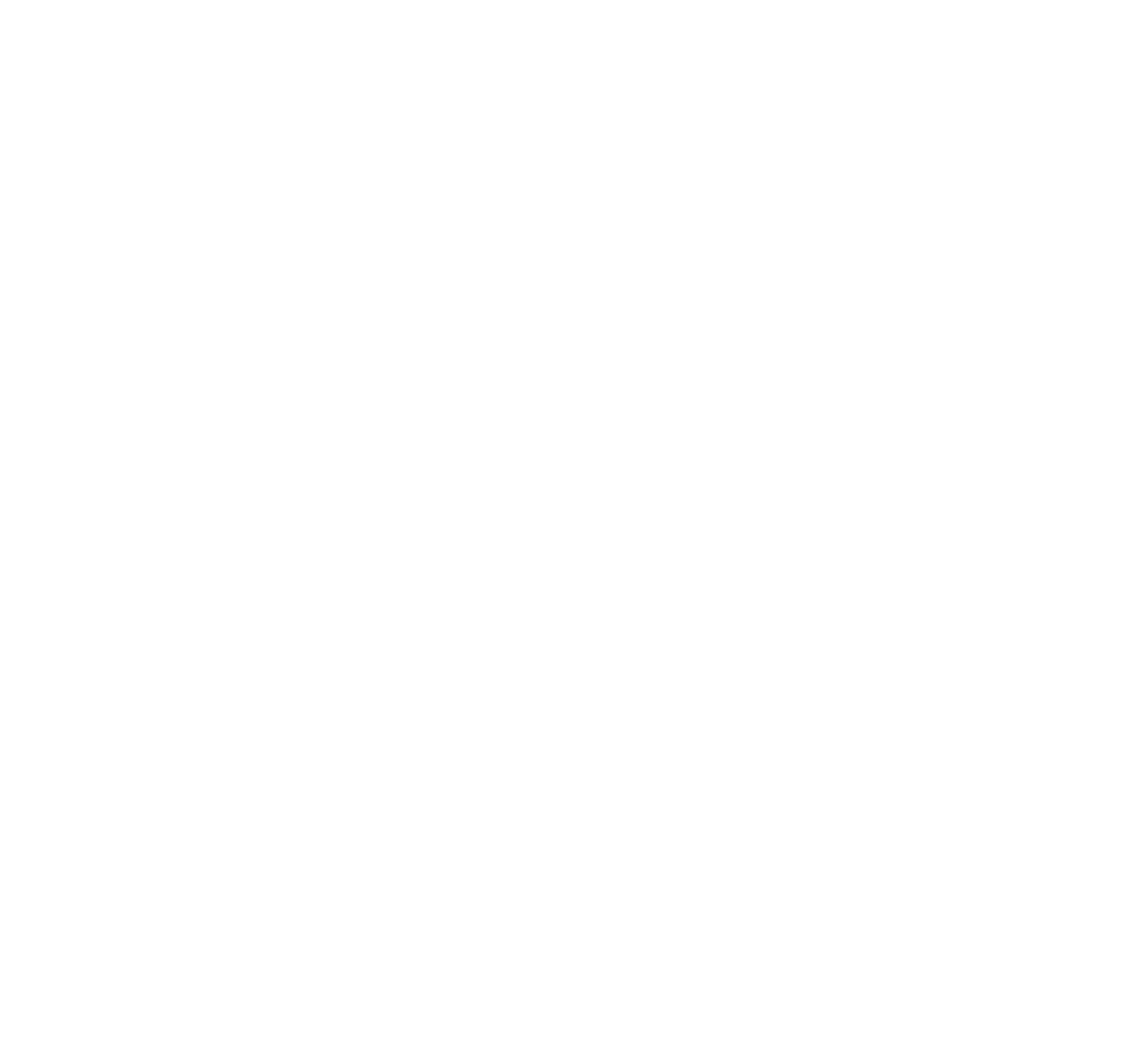
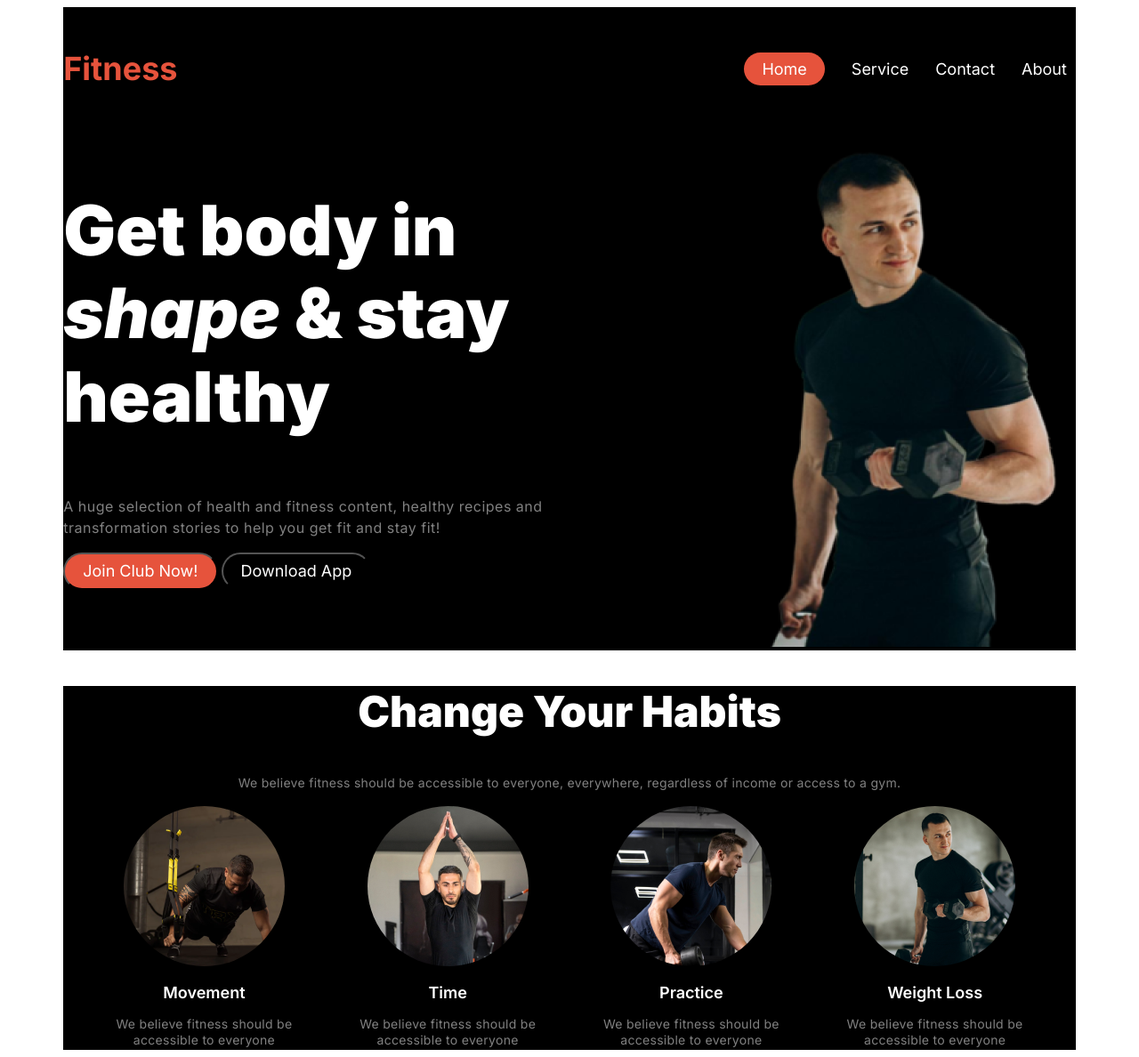
Before and after one commit to anzum35/PH_Assignment_02, a plain HTML site: page index.html in a window 1280 px wide. Shown: the whole page at 89% size. Before the commit the page ends 800 px from the top, so only its background shows below. Drawn offline with Linux system fonts and the light colour scheme; a web font is replaced by a local one.

Commit message:
Attempt 1

```diff
--- a/index.html
+++ b/index.html
@@ -7,6 +7,77 @@
     <link rel="stylesheet" href="style.css">
 </head>
 <body>
+    <nav class="navbar container">
+        <div class="nav-head">
+            <h4>Fitness</h4>
+        </div>
+
+        <div class="nav-options">
+            <p><span class="primary">Home</span></p>
+            <p >Service</p>
+            <p>Contact</p>
+            <p>About</p>
+        </div>
+    </nav>
+
+
+
+    <section class="banner container">
+
+        <div class="banner-info">
+            <h1 class="banner-head">Get body in <span class="primary-txt">shape</span> & stay healthy</h1>
+            <p class="banner-para">A huge selection of health and fitness content, healthy recipes and transformation stories to help you get fit and stay fit!</p>
+
+            <button class="primary">Join Club Now!</button>
+            <button class="second-primary">Download App</button>
+
+        </div>
+
+        <div class="banner-image">
+            <img src="./images/Images 2.png" alt="">
+        </div>
+
+    </section>
+
+    <section class="habits container">
+        <div class="habits-details">
+            <h1 class="habit-head">Change Your Habits</h1>
+            <p class="habit-para">We believe fitness should be accessible to everyone, everywhere, regardless of income or access to a gym.</p>
+        </div>
+        <div class="card-box">
+            <div class="box-1">
+                <div class="image-center">
+                    <img src="./images/image 3.png" alt="" class="box-image">
+                </div>
+                <h2 class="box-head">Movement</h2>
+                <p class="box-para">We believe fitness should be accessible to everyone</p>
+            </div>
+
+            <div class="box-1">
+                <div class="image-center">
+                    <img src="./images/image 2.png" alt="" class="box-image">
+                </div>
+                <h2 class="box-head">Time</h2>
+                <p class="box-para">We believe fitness should be accessible to everyone</p>
+            </div>
+
+            <div class="box-1">
+                <div class="image-center">
+                    <img src="./images/image 4.png" alt="" class="box-image">
+                </div>
+                <h2 class="box-head">Practice</h2>
+                <p class="box-para">We believe fitness should be accessible to everyone</p>
+            </div>
+
+            <div class="box-1">
+                <div class="image-center">
+                    <img src="./images/image 5.png" alt="" class="box-image">
+                </div>
+                <h2 class="box-head">Weight Loss</h2>
+                <p class="box-para">We believe fitness should be accessible to everyone</p>
+            </div>
+        </div>
+    </section>
 
 </body>
 </html>
--- a/style.css
+++ b/style.css
@@ -0,0 +1,160 @@
+@import url('https://fonts.googleapis.com/css2?family=Azeret+Mono:ital,wght@0,100..900;1,100..900&family=Inter:ital,opsz,wght@0,14..32,100..900;1,14..32,100..900&family=Mulish:ital,wght@0,200..1000;1,200..1000&family=Work+Sans:ital,wght@0,100..900;1,100..900&display=swap');
+
+
+.container{
+    width: 90%;
+    margin:auto;
+    background-color: black;
+
+}
+
+/* Navbar Section */
+.navbar{
+    display: flex;
+    justify-content: space-between;
+    align-items: center;
+}
+.nav-head{
+    color: rgb(230, 83, 60);
+    font-family: Inter;
+    font-size: 36px;
+    font-weight: 800;
+    line-height: 120%;
+    letter-spacing: 0%;
+
+}
+
+.nav-options{
+    display: flex;
+    gap: 30px;
+    margin-right: 10px ;
+
+    color: rgb(255, 255, 255);
+    font-family: Inter;
+    font-size: 18px;
+    font-weight: 400;
+    line-height: 120%;
+    letter-spacing: 0%;
+
+}
+.primary{
+    border-radius: 46px;
+    padding: 8px 20px 8px 20px;
+    background: rgb(230, 83, 60);
+    color: rgb(255, 255, 255);
+    font-family: Inter;
+    font-size: 18px;
+    font-weight: 400;
+    line-height: 120%;
+    letter-spacing: 0%;
+
+}
+
+/* Banner Section */
+.banner{
+    display: flex;
+    justify-content: space-between;
+}
+
+.second-primary{
+    border-radius: 46px;
+    padding: 8px 20px 8px 20px;
+    background-color: black;
+    color: rgb(255, 255, 255);
+    font-family: Inter;
+    font-size: 18px;
+    font-weight: 400;
+    line-height: 120%;
+    letter-spacing: 0%;
+
+}
+.banner-info{
+    width: 599.05px;
+    height: 440px;
+}
+
+.banner-head{
+    color: rgb(255, 255, 255);
+    font-family: Inter;
+    font-size: 78px;
+    font-weight: 900;
+    line-height: 120%;
+    letter-spacing: 0%;
+    text-align: left;
+}
+
+.banner-para{
+
+    color: rgba(255, 255, 255, 0.5);
+    font-family: Inter;
+    font-size: 16px;
+    font-weight: 400;
+    line-height: 24px;
+    letter-spacing: 0.5px;
+    text-align: left;
+}
+
+.primary-txt{
+    font-style:italic;
+
+}
+.habits-details{
+    text-align: center;
+}
+.habit-head{
+    color: rgb(255, 255, 255);
+    font-family: Inter;
+    font-size: 48px;
+    font-weight: 900;
+    line-height: 120%;
+    letter-spacing: 0%;
+    text-align: center;
+}
+.habit-para{
+    color: rgba(255, 255, 255, 0.5);
+    font-family: Inter;
+    font-size: 14px;
+    font-weight: 400;
+    line-height: 24px;
+    letter-spacing: 0.3px;
+    text-align: center;
+}
+.box-1{
+    width: 231px;
+    height: 274px;
+
+}
+.image-center{
+    text-align: center;
+}
+
+.box-image{
+    border-radius: 50%;
+
+
+}
+
+.box-head{
+    color: rgb(255, 255, 255);
+    font-family: Inter;
+    font-size: 18px;
+    font-weight: 600;
+    line-height: 120%;
+    letter-spacing: 0%;
+    text-align:center;
+}
+
+.box-para{
+    color: rgba(255, 255, 255, 0.5);
+    font-family: Inter;
+    font-size: 14px;
+    font-weight: 400;
+    line-height: 18px;
+    letter-spacing: 0.3px;
+    text-align:center ;
+}
+
+.card-box{
+    display: flex;
+    justify-content: space-evenly;
+}
```
